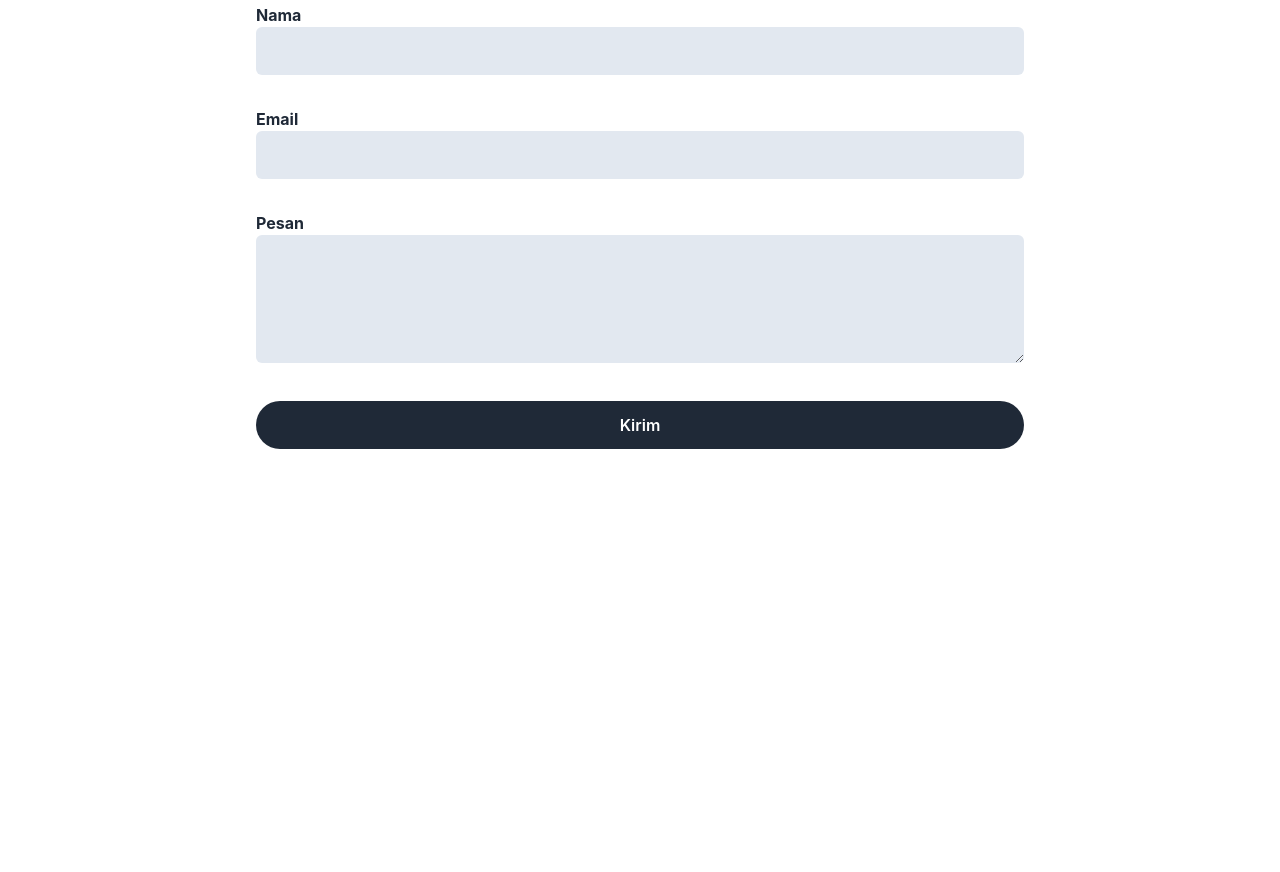
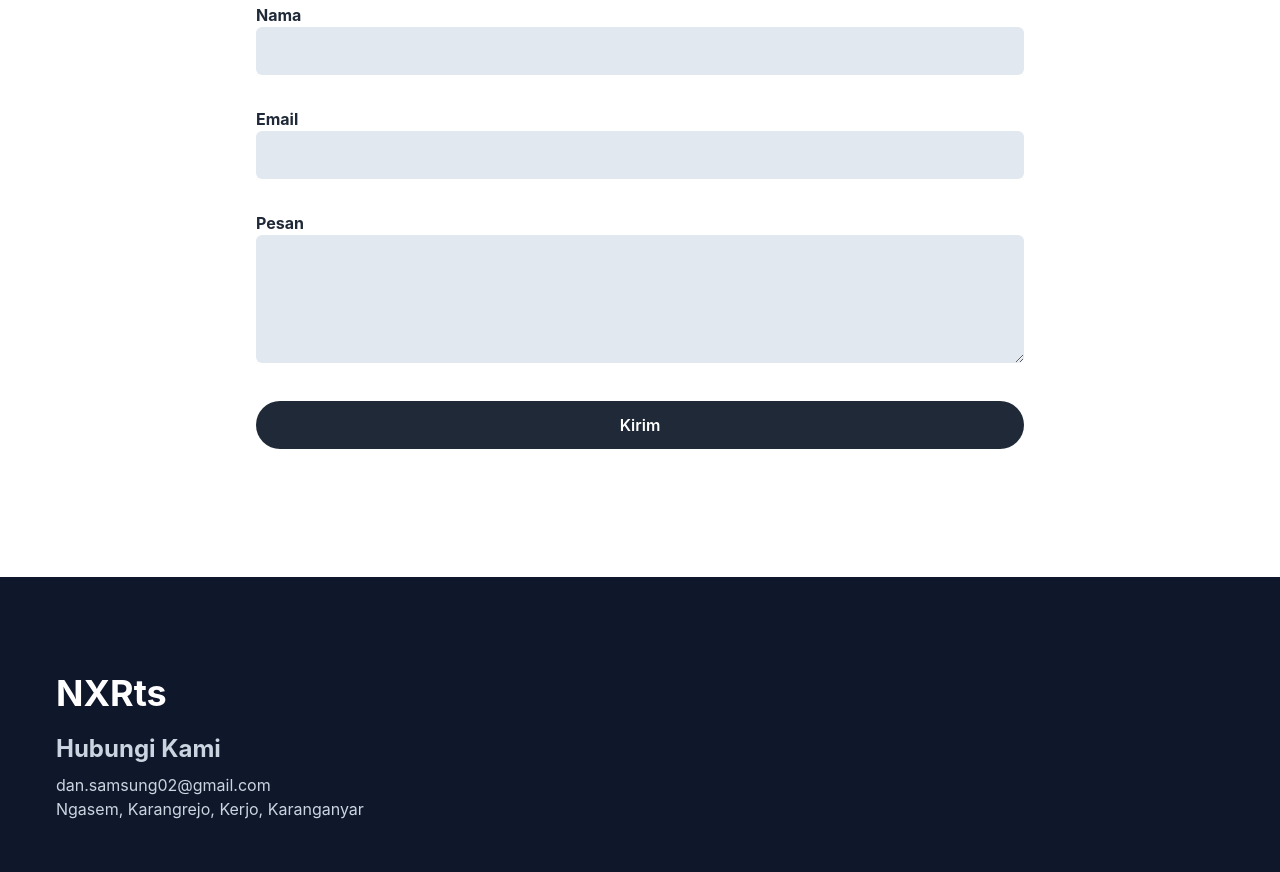
Before and after one commit to NXRts/Portfolio, a website: page index.html in a window 1280 px wide. Shown: the part 3286-4158 px from the top of the page. Before the commit the page ends 3863 px from the top, so only its background shows below. Drawn offline with Linux system fonts and the light colour scheme.

Commit message:
membuat footer

```diff
--- a/index.html
+++ b/index.html
@@ -313,9 +313,18 @@
     <!-- Contact Sesion End -->
 
     <!-- Futter Section Start -->
-     <footer class="bg-dark">
-
-     </footer>
+    <footer class="bg-dark pt-24 pb-12">
+        <div class="container">
+            <div class="flex flex-wrap">
+                <div class="w-full px-4 mb-12 text-slate-300 font-md">
+                    <h2 class="font-bold text-4xl text-white mb-5">NXRts</h2>
+                    <h3 class="font-bold text-2xl mb-2">Hubungi Kami</h3>
+                    <p>dan.samsung02@gmail.com</p>
+                    <p>Ngasem, Karangrejo, Kerjo, Karanganyar</p>
+                </div>
+            </div>
+        </div>
+    </footer>
     <!-- Futter Section End -->
 
     <script src="src/js/script.js"></script>
```
Also changed, not shown: src/output.css.
